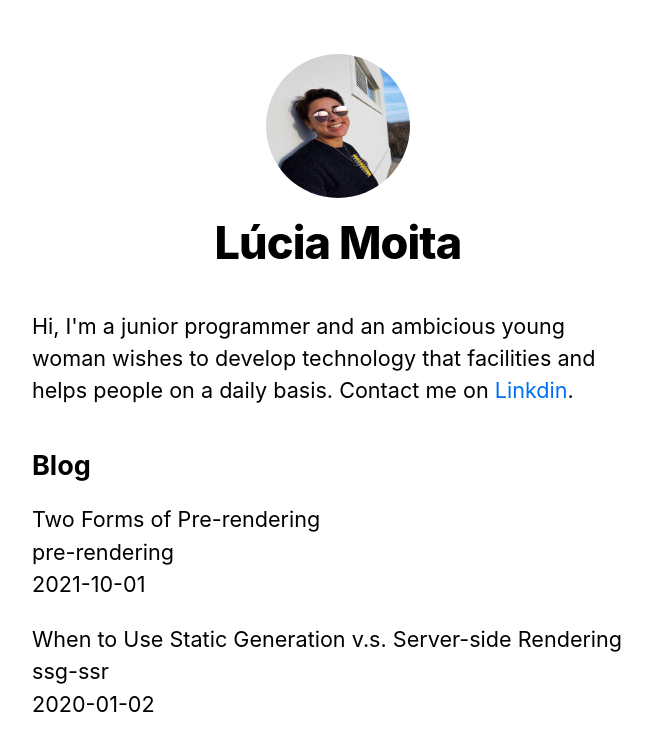
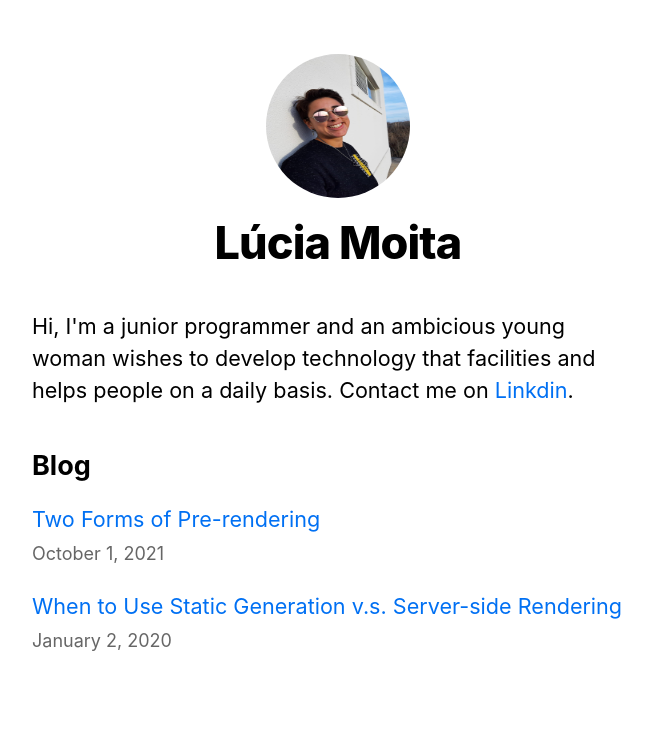
Before and after one commit to luciamvm/next_toturial, a Next.js app: page / in a window 1280 px wide. Shown: the top 750 px of the page, without its empty margins (302-954 px from the left). Built offline with nearby package versions, Linux system fonts and the light colour scheme.

Commit message:
Dynamic routes Step finished

```diff
--- /dev/null
+++ b/components/date.js
@@ -0,0 +1,6 @@
+import { parseISO, format } from 'date-fns'
+
+export default function Date({ dateString }) {
+  const date = parseISO(dateString)
+  return <time dateTime={dateString}>{format(date, 'LLLL d, yyyy')}</time>
+}
--- a/lib/posts.js
+++ b/lib/posts.js
@@ -1,3 +1,6 @@
+import remark from 'remark'
+import html from 'remark-html'
+
 import fs from 'fs'
 import path from 'path'
 import matter from 'gray-matter'
@@ -63,16 +66,23 @@
   }
 
 
-  export function getPostData(id) {
+  export async function getPostData(id) {
     const fullPath = path.join(postsDirectory, `${id}.md`)
     const fileContents = fs.readFileSync(fullPath, 'utf8')
 
     // Use gray-matter to parse the post metadata section
     const matterResult = matter(fileContents)
 
+    // Use remark to convert markdown into HTML string
+    const processedContent = await remark()
+        .use(html)
+        .process(matterResult.content)
+    const contentHtml = processedContent.toString()
+
     // Combine the data with the id
     return {
       id,
+      contentHtml,
       ...matterResult.data
     }
   }
--- a/package.json
+++ b/package.json
@@ -10,12 +10,15 @@
   "dependencies": {
     "bower": "^1.8.12",
     "classnames": "^2.3.1",
+    "date-fns": "^2.24.0",
     "gray-matter": "^4.0.3",
     "next": "^11.0.0",
     "postcss-flexbugs-fixes": "^5.0.2",
     "postcss-preset-env": "^6.7.0",
     "react": "17.0.2",
     "react-dom": "17.0.2",
+    "remark": "^13.0.0",
+    "remark-html": "^13.0.2",
     "sass": "^1.42.1",
     "tailwindcss": "^2.2.16"
   },
--- a/pages/index.js
+++ b/pages/index.js
@@ -1,6 +1,10 @@
 import Head from 'next/head'
 import Layout, { siteTitle } from '../components/layout'
 import utilStyles from '../styles/utils.module.css'
+import Link from 'next/link'
+import Date from '../components/date'
+
+
 
 export default function Home({ allPostsData }) {
   return (
@@ -18,12 +22,14 @@
         <ul className={utilStyles.list}>
           {allPostsData.map(({ id, date, title }) => (
             <li className={utilStyles.listItem} key={id}>
-              {title}
-              <br />
-              {id}
-              <br />
-              {date}
-            </li>
+            <Link href={`/posts/${id}`}>
+              <a>{title}</a>
+            </Link>
+            <br />
+            <small className={utilStyles.lightText}>
+              <Date dateString={date} />
+            </small>
+          </li>
           ))}
         </ul>
       </section>
```
Also changed, not shown: pages/posts/[id].js (+14 -6 lines), 1 other file (tests, documents, lock files or other folders).
